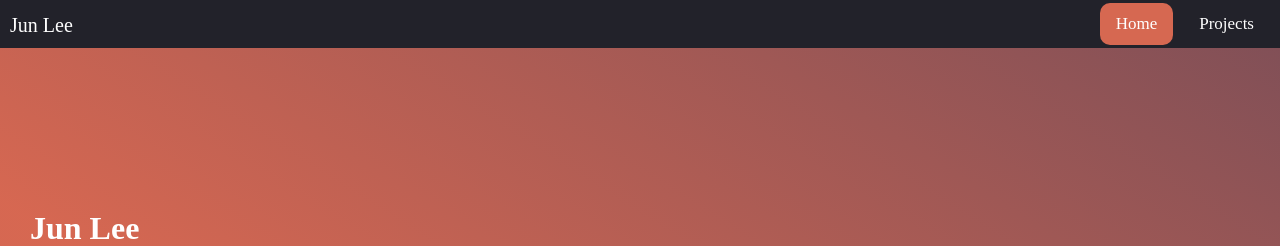
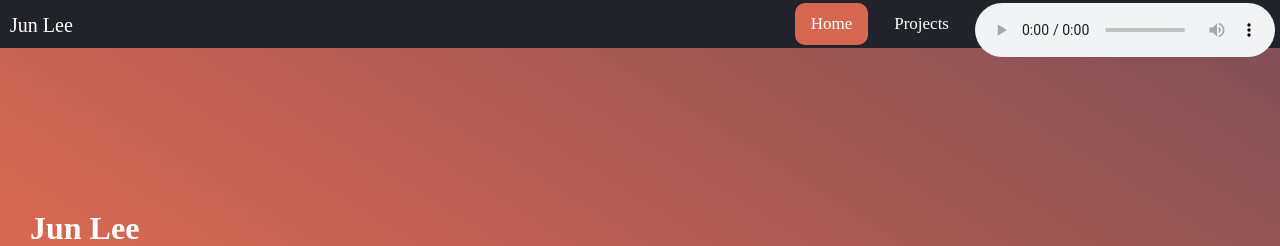
Before and after one commit to Jun3-dev/Jun3-dev.github.io, a plain HTML site: page index.html in a window 1280 px wide. Shown: the top 246 px of the page. Drawn offline with Linux system fonts and the light colour scheme; a web font is replaced by a local one.

Commit message:
audio plaber

```diff
--- a/index.html
+++ b/index.html
@@ -10,8 +10,12 @@
 <body>
     <div class="topnav">
         <p>Jun Lee</p>
+        <audio controls class="backtoyou">
+            <source src="https://cdn.discordapp.com/attachments/756056938495868950/998172254280101898/Jessie_Villa_-_Back_To_You_ft._Mikey_Geiger_1.mp3" type="audio/mpeg">
+        </audio>
         <a href="projects.html">Projects</a>
         <a class="active" href="#home">Home</a>
+
     </div>
     <div class="hero" id="hero1">
         <h1 class="heroheading">Jun Lee</h1>
--- a/style.css
+++ b/style.css
@@ -297,6 +297,11 @@ body{
         float: right;
         padding-right: 10px;
     }
+    .backtoyou{
+        float: right;
+        padding-top: 3px;
+        padding-right: 5px;
+    }
 @media only screen and (max-width: 620px) {
     /*Mobile*/
     html, body {
```
Also changed, not shown: 1 other file.
